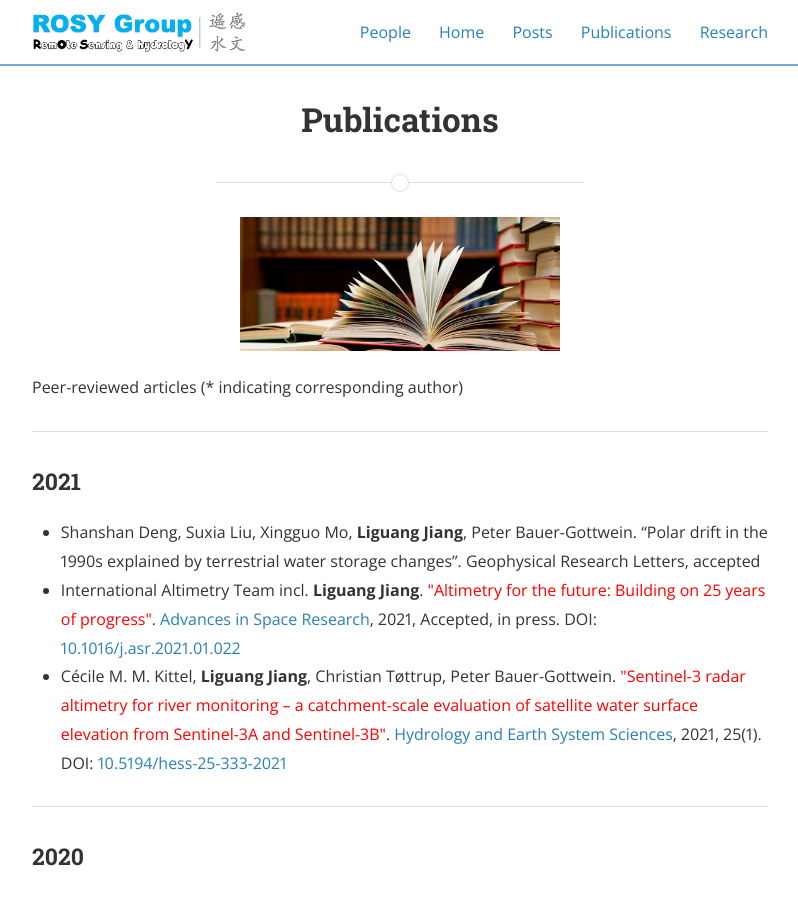
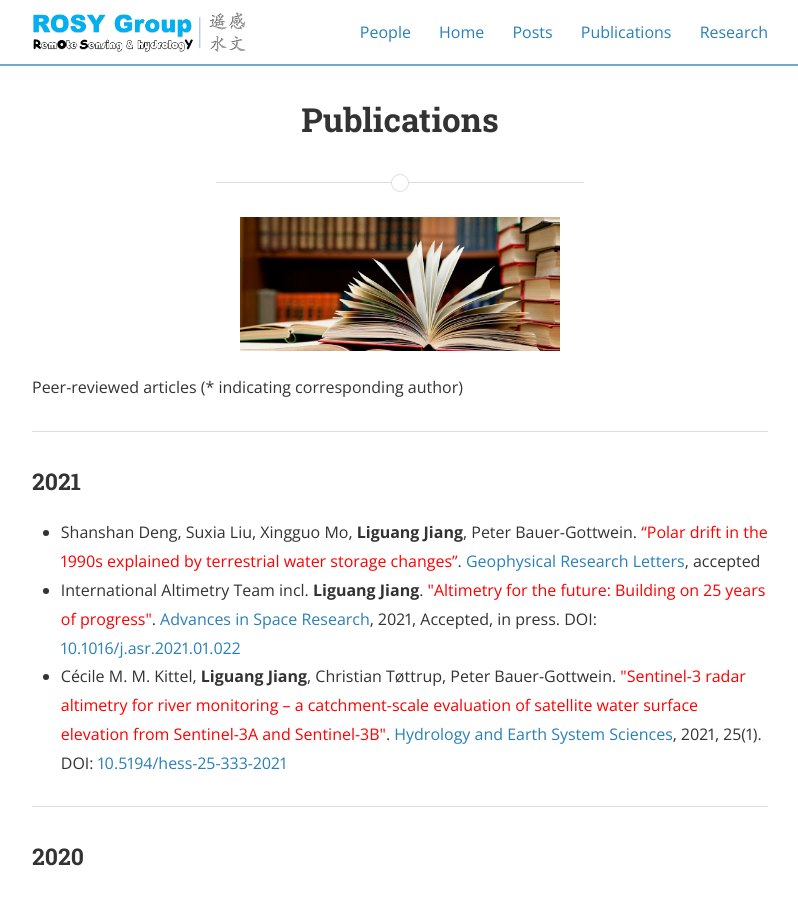
Before and after one commit to 12530/rshydro, a Jekyll site: the page built from publications.md, in a window 1280 px wide and 900 px high. Shown: the whole window, without its empty margins (240-1038 px from the left). Built offline with Jekyll 4.4.1, drawn with Linux system fonts in a browser that asks for light colours; nearby versions of some CDN libraries.

Commit message:
Update publications.md

```diff
--- a/publications.md
+++ b/publications.md
@@ -10,7 +10,7 @@ main_nav: true
 <hr>
 <h3>2021</h3>
 <ul>
-  <li>Shanshan Deng, Suxia Liu, Xingguo Mo, <b>Liguang Jiang</b>, Peter Bauer-Gottwein. “Polar drift in the 1990s explained by terrestrial water storage changes”. Geophysical Research Letters, accepted</li>
+  <li>Shanshan Deng, Suxia Liu, Xingguo Mo, <b>Liguang Jiang</b>, Peter Bauer-Gottwein. <font color="red">“Polar drift in the 1990s explained by terrestrial water storage changes”</font>. <a href="https://agupubs.onlinelibrary.wiley.com/journal/19448007">Geophysical Research Letters</a>, accepted</li>
   <li>International Altimetry Team incl. <b>Liguang Jiang</b>. <font color="red">"Altimetry for the future: Building on 25 years of progress"</font>. <a href="https://www.journals.elsevier.com/advances-in-space-research"> Advances in Space Research</a>, 2021, Accepted, in press. DOI: <a href="https://doi.org/10.1016/j.asr.2021.01.022">10.1016/j.asr.2021.01.022</a></li>
   <li>Cécile M. M. Kittel, <b>Liguang Jiang</b>, Christian Tøttrup, Peter Bauer-Gottwein. <font color="red">"Sentinel-3 radar altimetry for river monitoring – a catchment-scale evaluation of satellite water surface elevation from Sentinel-3A and Sentinel-3B"</font>. <a href="https://hess.copernicus.org/articles/25/333/2021/"> Hydrology and Earth System Sciences</a>, 2021, 25(1). DOI: <a href="https://doi.org/10.5194/hess-25-333-2021">10.5194/hess-25-333-2021</a></li>
 </ul>
```
